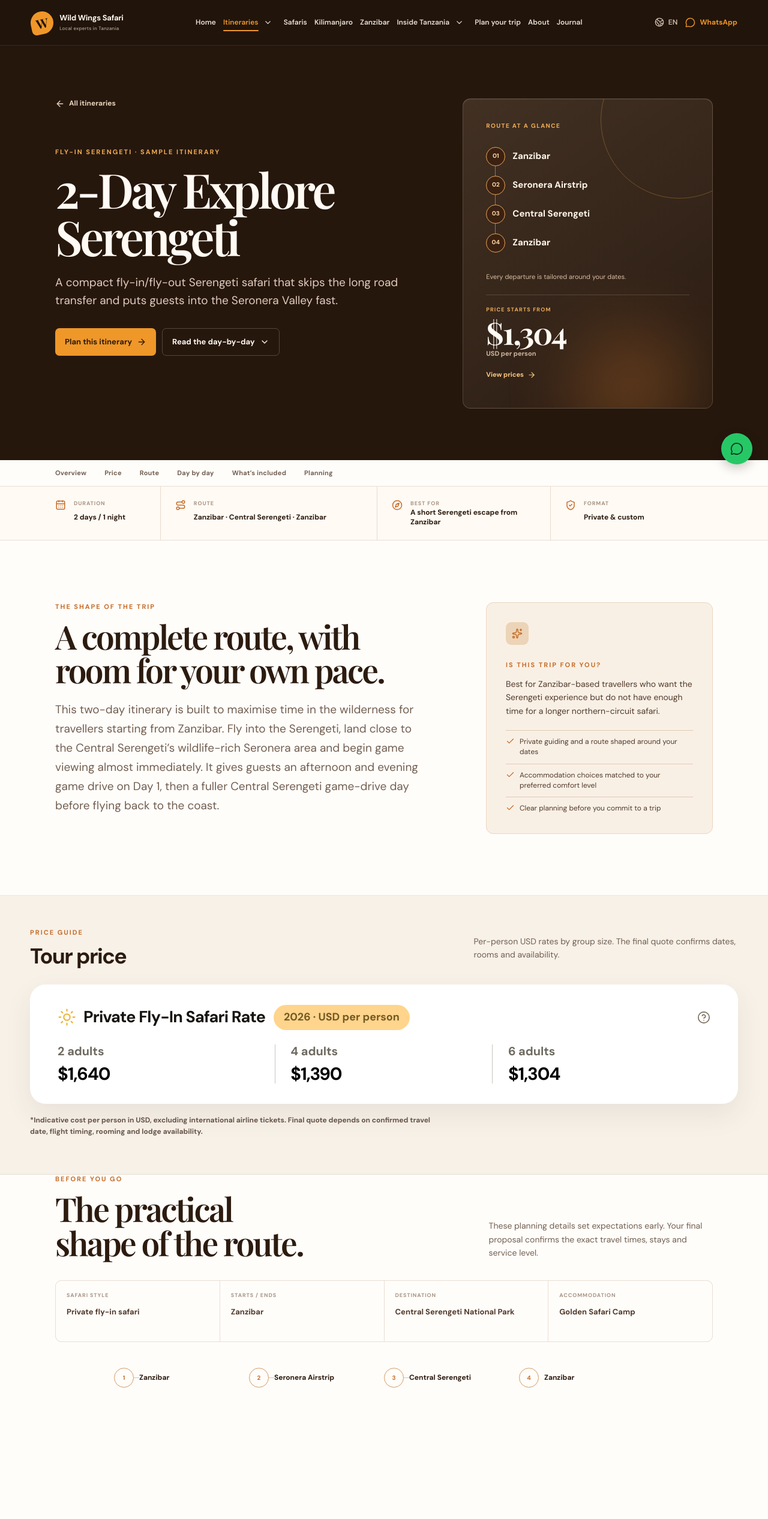
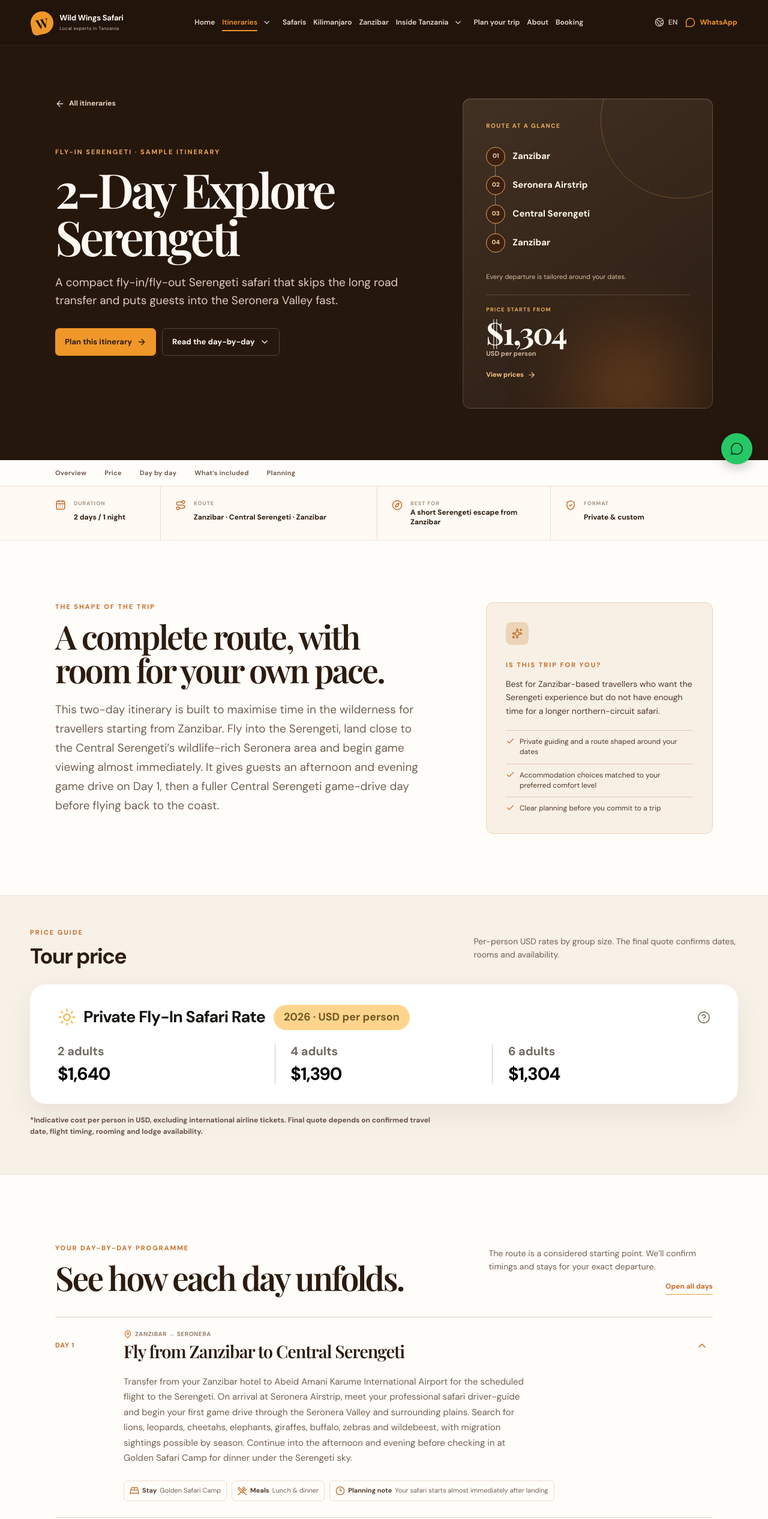
Before and after one commit to churchboyeli-eng/wildwingssafari, a React (Vite) app: page /tours/explore-serengeti in a window 1280 px wide. Shown: the top 2532 px of the page at 60% size. Built offline with nearby package versions, Linux system fonts and the light colour scheme.

Commit message:
Replace Journal nav with booking and remove route section

```diff
--- a/src/App.jsx
+++ b/src/App.jsx
@@ -36,6 +36,7 @@ export default function App() {
           <Route path="/plan-a-journey" element={<JourneyBuilder />} />
           <Route path="/gallery" element={<Gallery />} />
           <Route path="/about" element={<About />} />
+          <Route path="/booking" element={<Enquire />} />
           <Route path="/enquire" element={<Enquire />} />
           <Route path="/safari-packages" element={<Navigate to="/itineraries" replace />} />
           <Route path="/safari-from-zanzibar" element={<Navigate to="/itineraries/zanzibar" replace />} />
--- a/src/components/Footer.jsx
+++ b/src/components/Footer.jsx
@@ -28,7 +28,7 @@ export default function Footer() {
         </div>
         <div style={{ display: 'flex', flexDirection: 'column', gap: 9, fontSize: 14 }}>
           <Link to="/tanzania-travel-guide" style={{ color: 'var(--ink-soft)' }}>Inside Tanzania</Link>
-          <Link to="/gallery" style={{ color: 'var(--ink-soft)' }}>Journal</Link>
+          <Link to="/booking" style={{ color: 'var(--ink-soft)' }}>Booking</Link>
           <Link to="/about" style={{ color: 'var(--ink-soft)' }}>About</Link>
           <Link to="/enquire" style={{ color: 'var(--ink-soft)' }}>Enquire</Link>
         </div>
--- a/src/components/Nav.jsx
+++ b/src/components/Nav.jsx
@@ -21,7 +21,7 @@ import { itineraryCategories, waHref } from '../data/content';
 const links = [
   { to: '/plan-a-journey', label: 'Plan your trip' },
   { to: '/about', label: 'About' },
-  { to: '/gallery', label: 'Journal' },
+  { to: '/booking', label: 'Booking' },
 ];
 
 const discoverLinks = [
@@ -31,7 +31,7 @@ const discoverLinks = [
   { to: '/tanzania-travel-guide#stays', title: 'Where to stay', sub: 'How comfort, location and pace change the route.', icon: BedDouble },
   { to: '/tanzania-travel-guide#activities', title: 'Activities by route', sub: 'Drive, float, walk, learn, climb and recover.', icon: Binoculars },
   { to: '/itineraries/safaris', title: 'Migration timing', sub: 'Month-led Serengeti route ideas.', icon: Star },
-  { to: '/gallery', title: 'Field journal', sub: 'Planning notes and travel ideas.', icon: BookOpen },
+  { to: '/booking', title: 'Booking steps', sub: 'What to send, how quotes work and how to confirm.', icon: BookOpen },
   { to: '/enquire', title: 'Request a route', sub: 'Send dates and receive a private proposal.', icon: Sparkles },
 ];
 
--- a/src/pages/TourDetail.jsx
+++ b/src/pages/TourDetail.jsx
@@ -87,7 +87,6 @@ export default function TourDetail() {
         <div>
           <a href="#overview">Overview</a>
           {hasPricing && <a href="#pricing">Price</a>}
-          <a href="#route">Route</a>
           <a href="#day-by-day">Day by day</a>
           <a href="#included">What’s included</a>
           <a href="#planning">Planning</a>
@@ -159,19 +158,6 @@ export default function TourDetail() {
         </section>
       )}
 
-      <section id="route" className="tour-detail-section detail-route-section">
-        <div className="detail-section-heading">
-          <div><p className="eyebrow">Before you go</p><h2>The practical shape of the route.</h2></div>
-          <p>These planning details set expectations early. Your final proposal confirms the exact travel times, stays and service level.</p>
-        </div>
-        <div className="route-fact-grid">
-          {tour.facts.map(([label, value]) => <div key={label}><span>{label}</span><strong>{value}</strong></div>)}
-        </div>
-        <ol className="detail-route-line">
-          {tour.stops.map((stop, index) => <li key={`${stop}-${index}`}><span>{index + 1}</span><strong>{stop}</strong></li>)}
-        </ol>
-      </section>
-
       <section id="day-by-day" className="tour-detail-section itinerary-section">
         <div className="detail-section-heading itinerary-heading">
           <div><p className="eyebrow">Your day-by-day programme</p><h2>See how each day unfolds.</h2></div>
```
